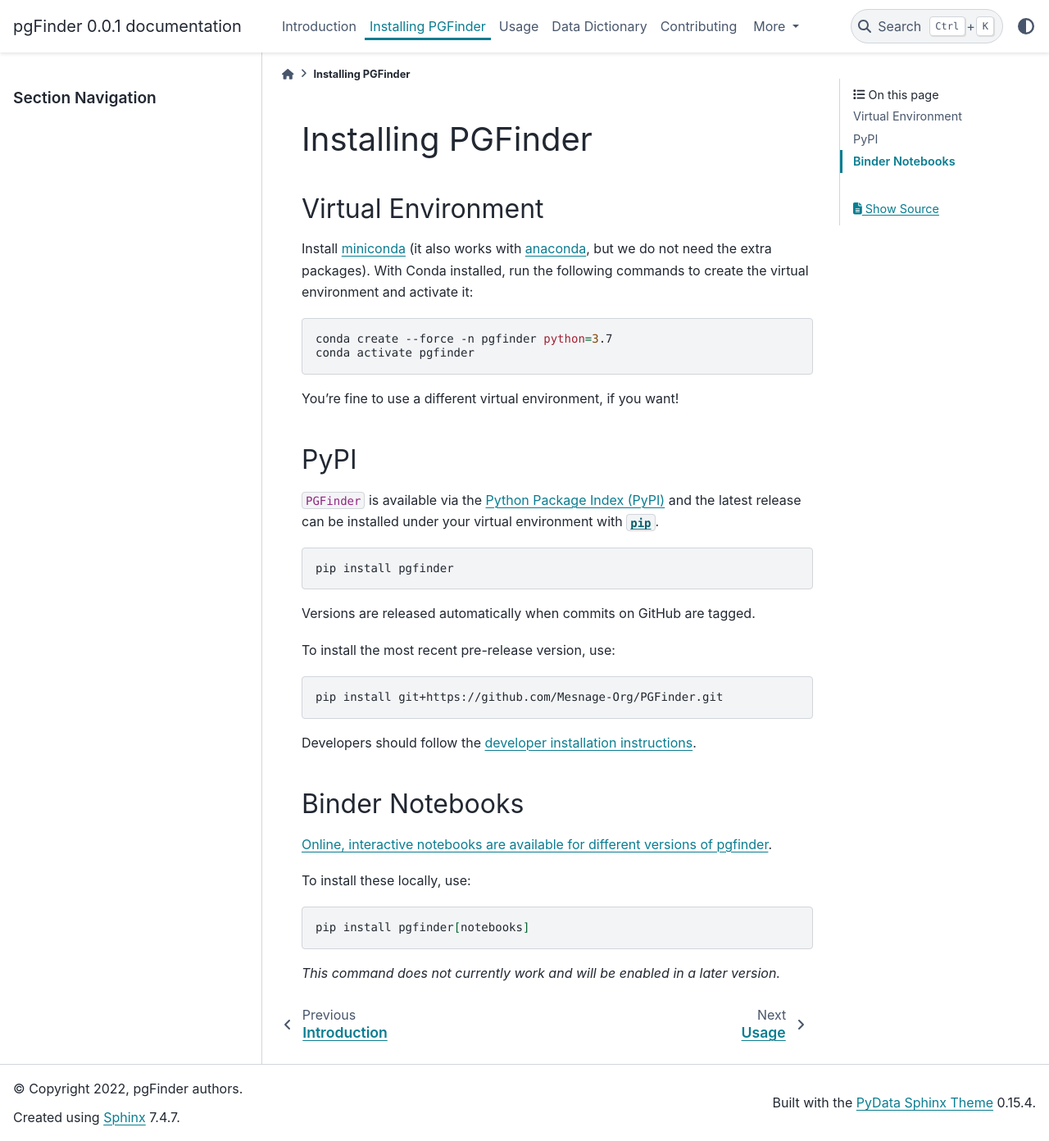
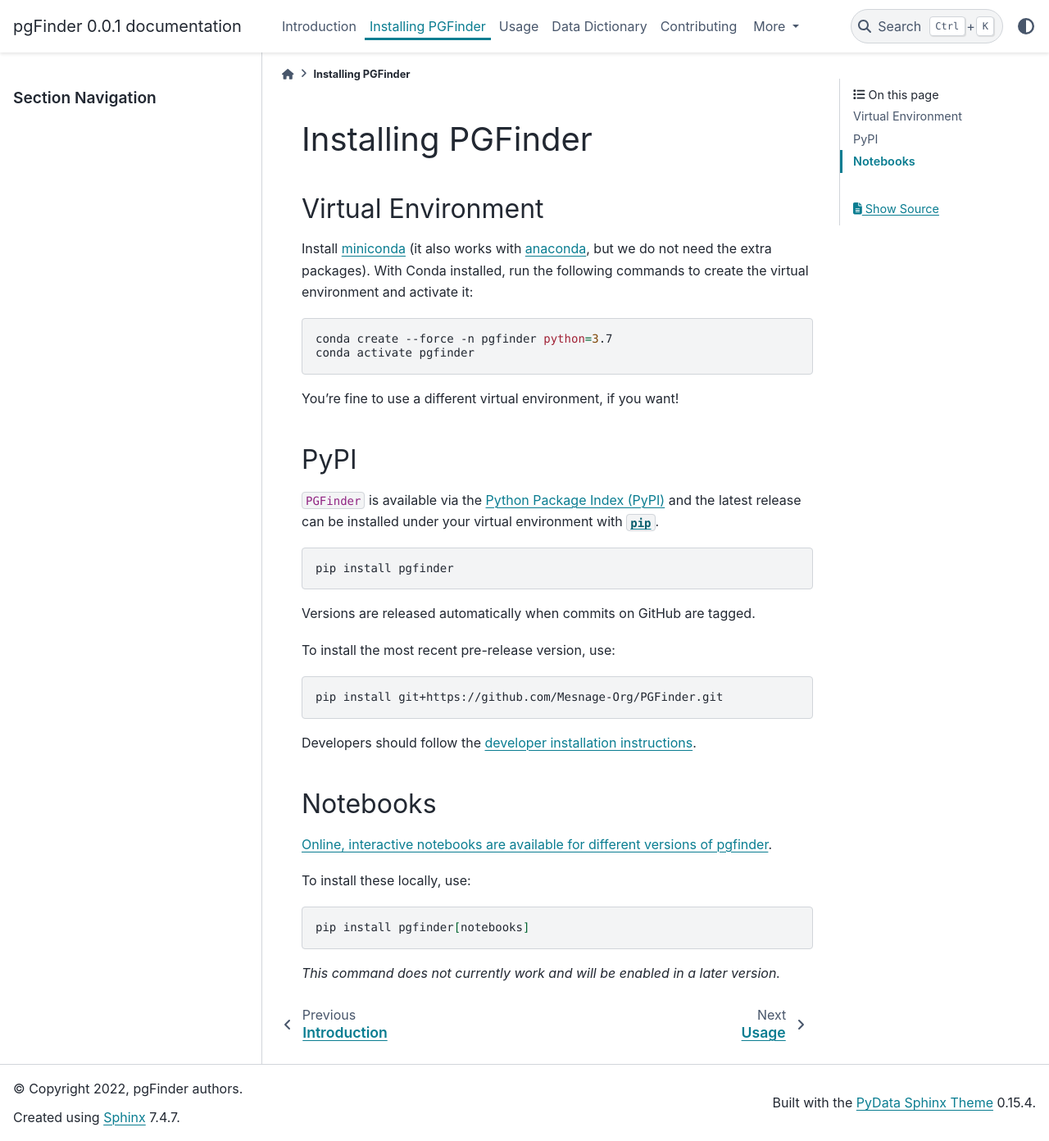
Before and after one commit to Mesnage-Org/pgfinder, a Sphinx documentation site: the page built from docs/installation.md, in a window 1280 px wide and 1392 px high. Shown: the whole window at 82% size. Built offline with Sphinx 7.4.7 and the PyData theme 0.15.4, drawn with Linux system fonts in a browser that asks for light colours; pages that are not in the unit, such as notebooks, are missing from menus.

Commit message:
clarify notebook terms

```diff
--- a/docs/installation.md
+++ b/docs/installation.md
@@ -33,7 +33,7 @@
 
 Developers should follow the [developer installation instructions](contributing.md).
 
-## Binder Notebooks
+## Notebooks
 
 [Online, interactive notebooks are available for different versions of pgfinder](usage.md).
 
```
Also changed, not shown: docs/usage.md (+1 -1 lines).
